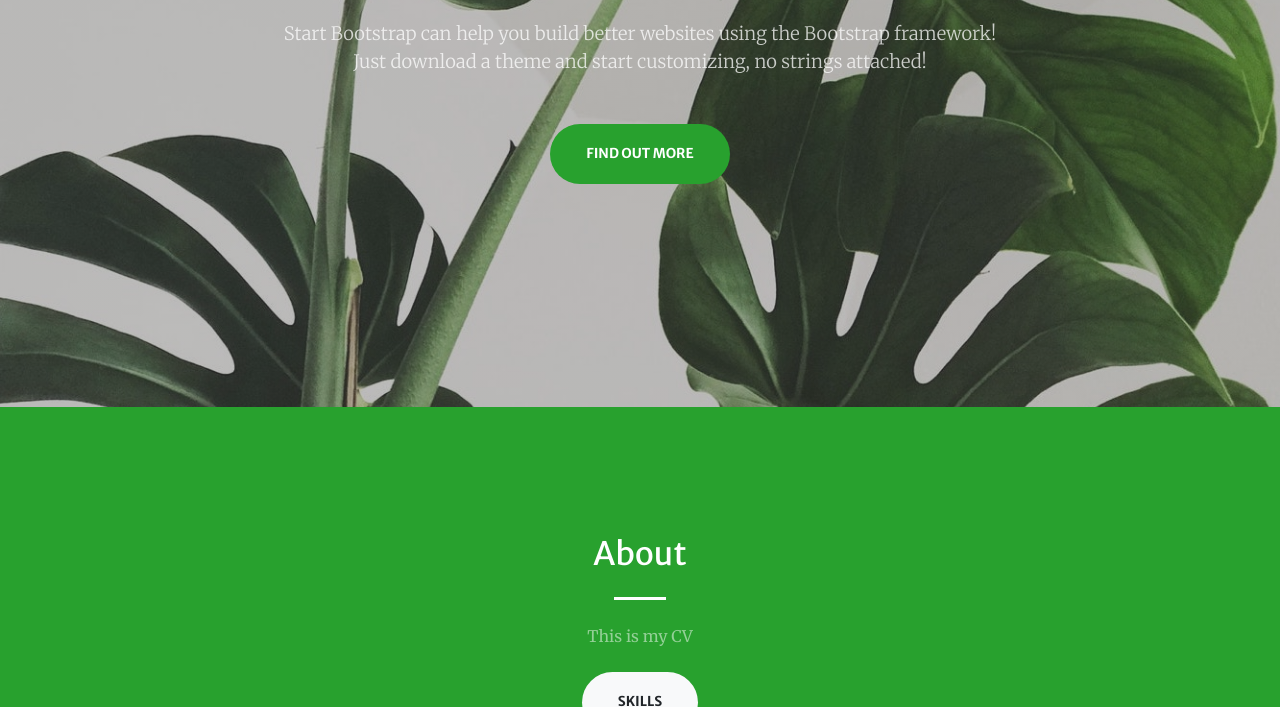
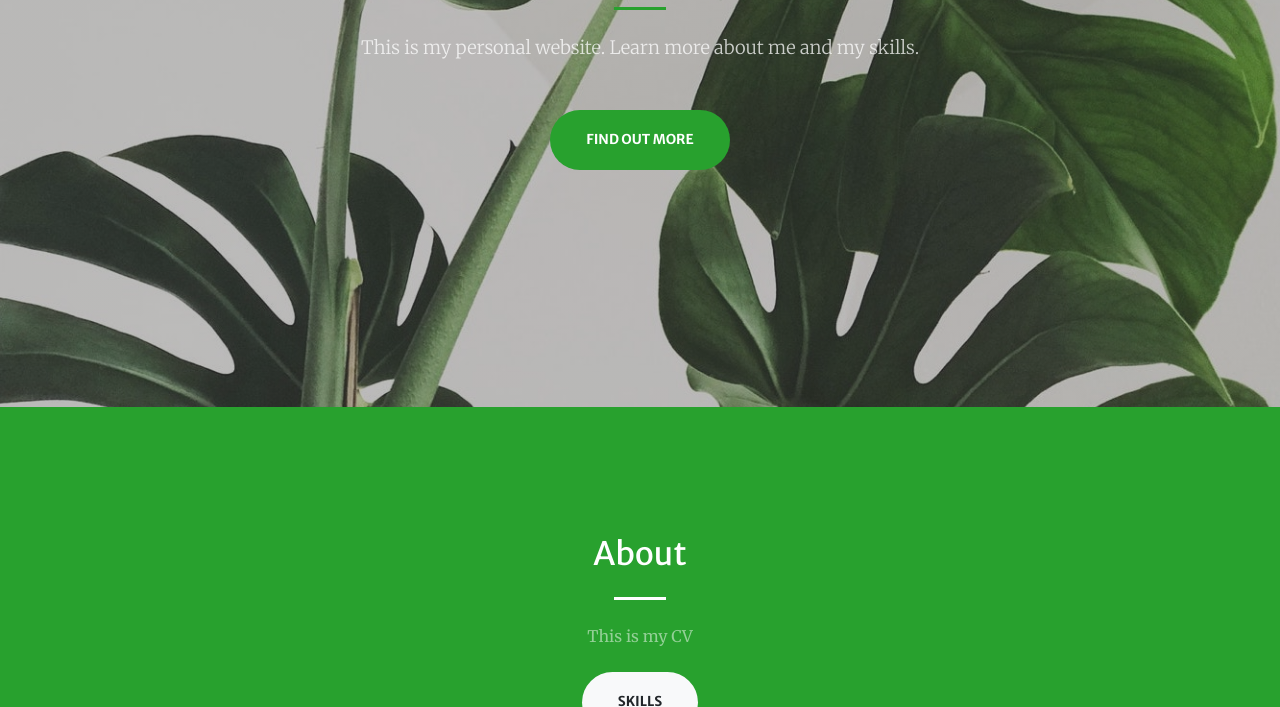
Before and after one commit to singhp1992/bts-personal, a website with bundled scripts: page index.html in a window 1280 px wide. Shown: the part 393-1100 px from the top of the page. Built offline with nearby package versions, Linux system fonts and the light colour scheme.

Commit message:
changing paragraph on welcome page

```diff
--- a/index.html
+++ b/index.html
@@ -65,7 +65,7 @@
           <hr class="divider my-4">
         </div>
         <div class="col-lg-8 align-self-baseline">
-          <p class="text-white-75 font-weight-light mb-5">Start Bootstrap can help you build better websites using the Bootstrap framework! Just download a theme and start customizing, no strings attached!</p>
+          <p class="text-white-75 font-weight-light mb-5">This is my personal website. Learn more about me and my skills.</p>
           <a class="btn btn-primary btn-xl js-scroll-trigger" href="#about">Find Out More</a>
         </div>
       </div>
```
